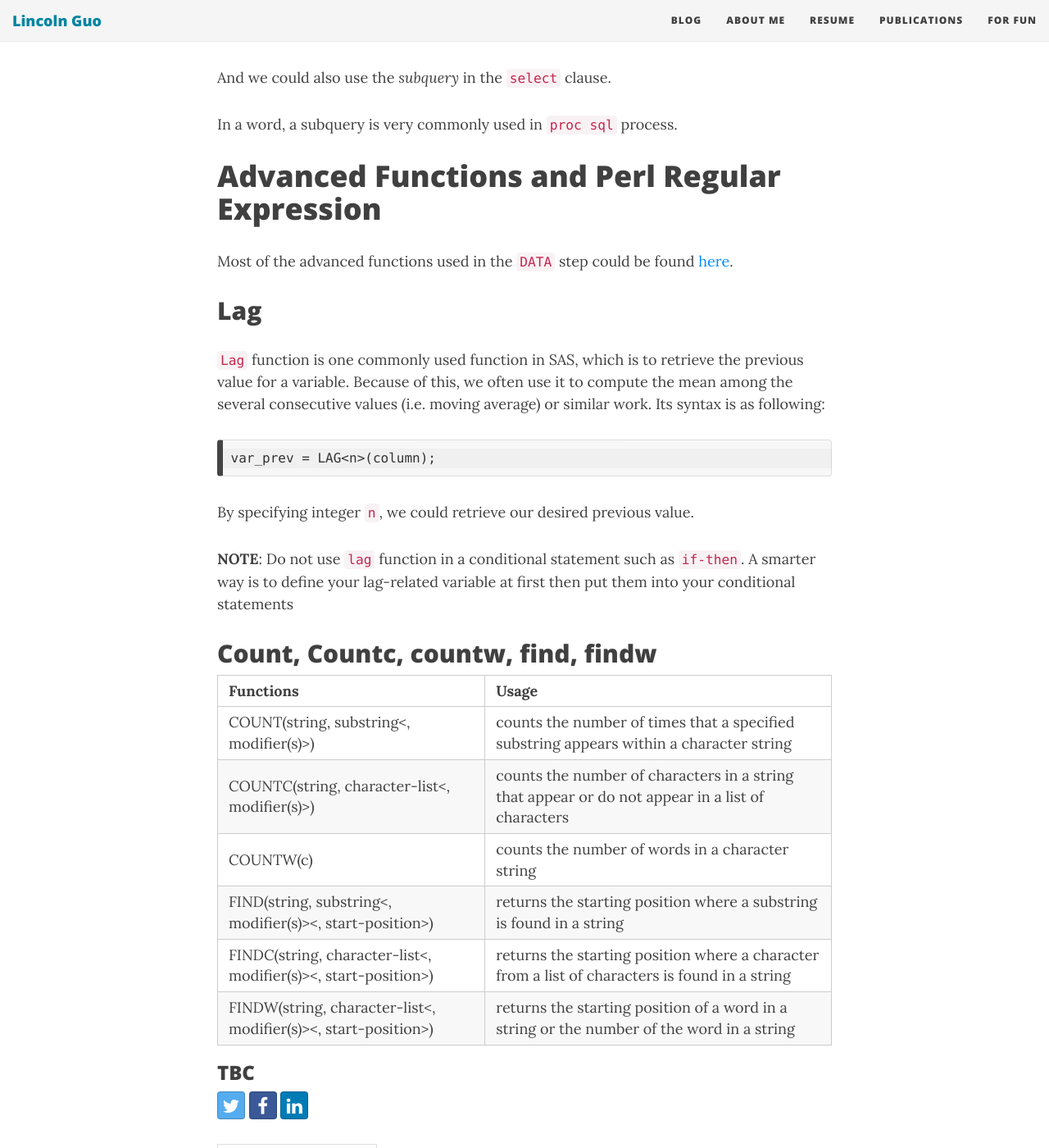
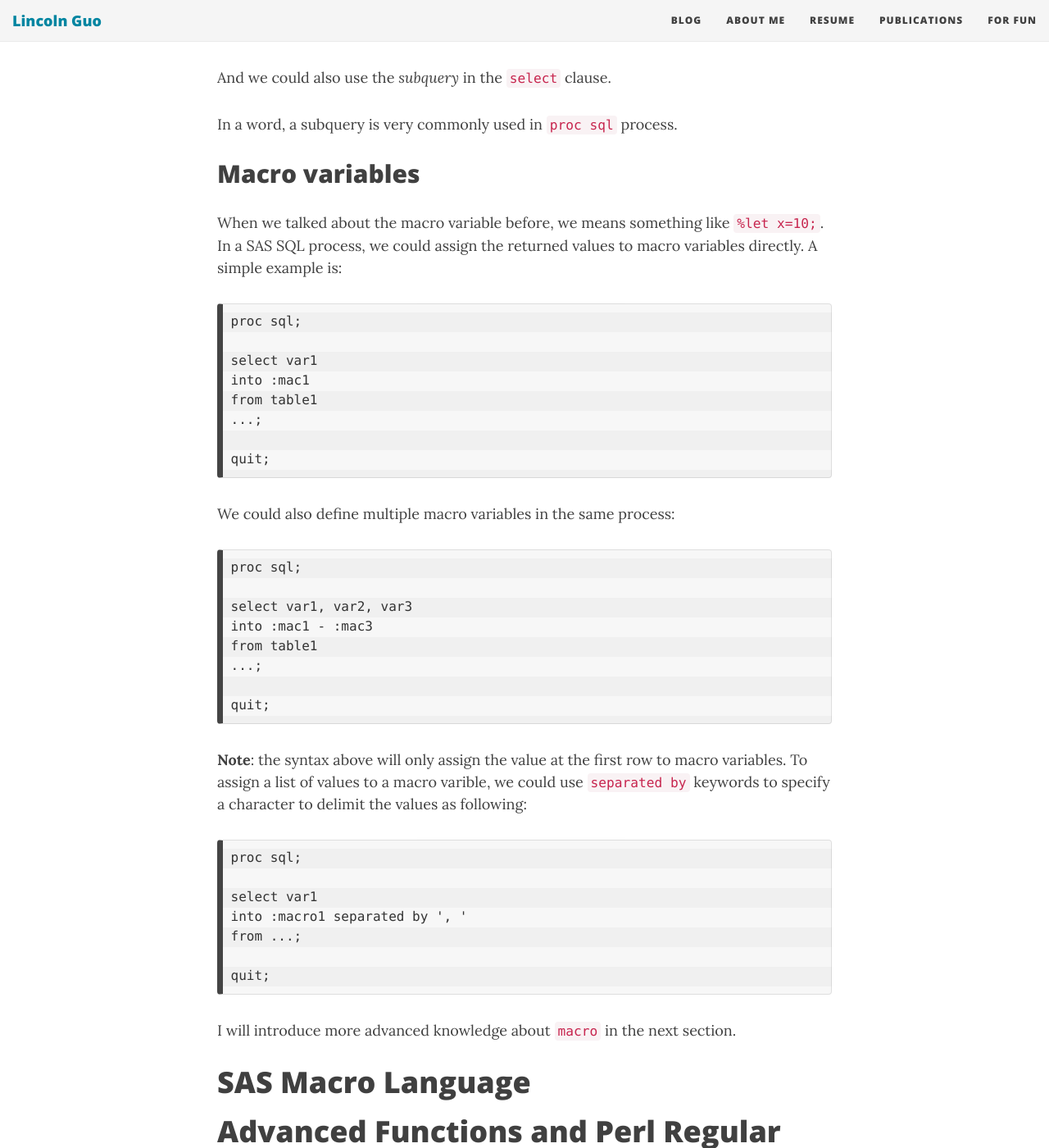
Before and after one commit to LinyiGuo96/LinyiGuo96.github.io, a Jekyll site: the page built from _posts/2021-04-28-SAS-Advanced-Study-Notes.md, in a window 1280 px wide and 1400 px high, scrolled down 4514 px. Shown: the whole window at 82% size. Built offline with Jekyll 4.4.1, drawn with Linux system fonts in a browser that asks for light colours; nearby versions of some CDN libraries; comment, search, counter and statistics services are not loaded.

Commit message:
Update 2021-04-28-SAS-Advanced-Study-Notes.md

````diff
--- a/_posts/2021-04-28-SAS-Advanced-Study-Notes.md
+++ b/_posts/2021-04-28-SAS-Advanced-Study-Notes.md
@@ -15,7 +15,7 @@ If you are preparing the SAS Adv Exam recently, this article could be helpful an
 # TABLE
 
 - [PROC SQL Step](#proc-sql-step)
-- [SAS Macro Language]()
+- [SAS Macro Language](#sas-macro-language)
 - [Advanced Functions and Perl Regular Expression](#advanced-functions-and-perl-regular-expression)
 - [Array]()
 - [Hash]()
@@ -144,8 +144,49 @@ And we could also use the _subquery_ in the `select` clause.
 
 In a word, a subquery is very commonly used in `proc sql` process.
 
+## Macro variables
 
+When we talked about the macro variable before, we means something like `%let x=10;`. In a SAS SQL process, we could assign the returned values to macro variables directly. A simple example is:
 
+```
+proc sql;
+
+select var1
+into :mac1
+from table1
+...;
+
+quit;
+```
+
+We could also define multiple macro variables in the same process:
+
+```
+proc sql;
+
+select var1, var2, var3
+into :mac1 - :mac3
+from table1
+...;
+
+quit;
+```
+
+**Note**: the syntax above will only assign the value at the first row to macro variables. To assign a list of values to a macro varible, we could use `separated by` keywords to specify a character to delimit the values as following:
+
+```
+proc sql;
+
+select var1
+into :macro1 separated by ', '
+from ...;
+
+quit;
+```
+
+I will introduce more advanced knowledge about `macro` in the next section.
+
+# SAS Macro Language
 
 
 
````
